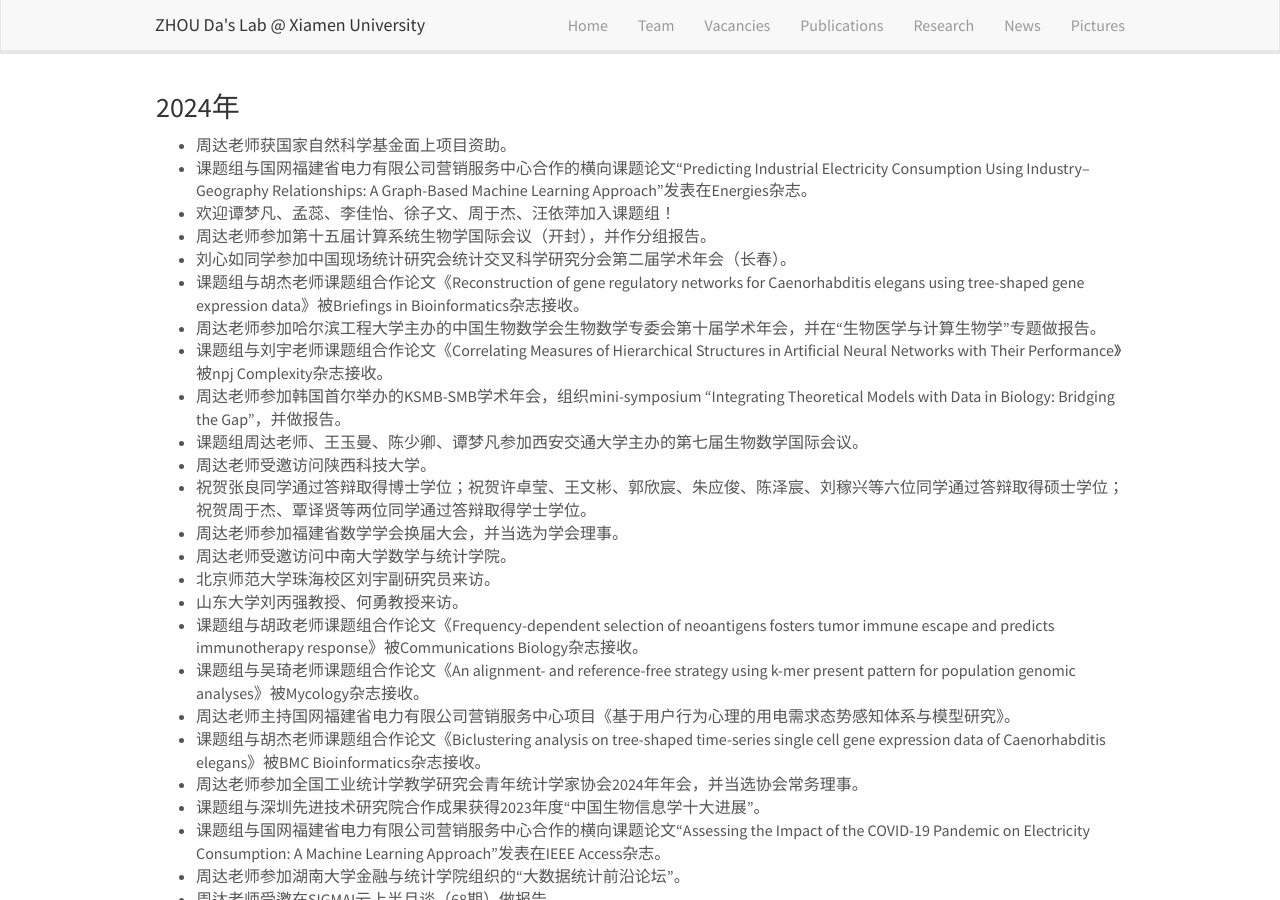
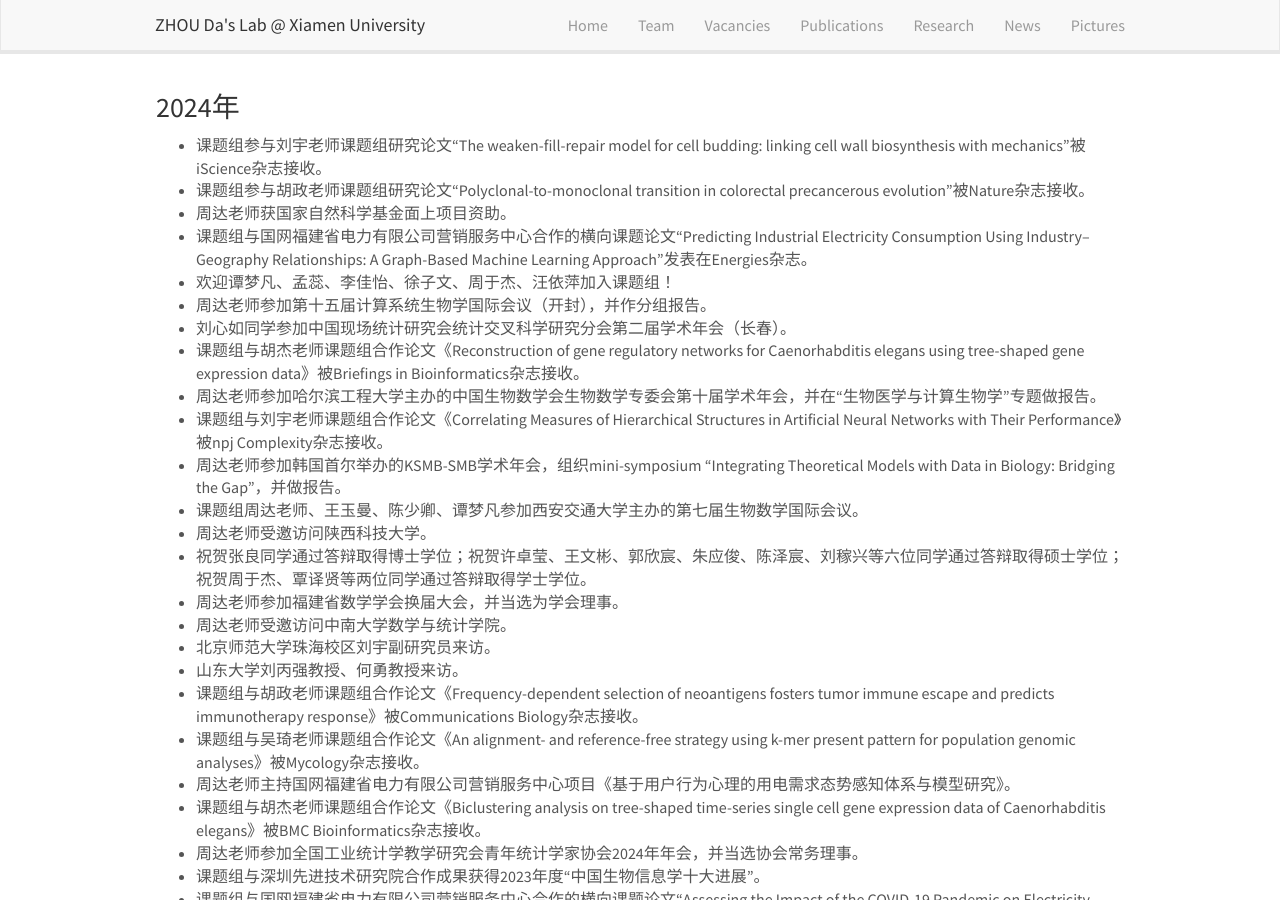
Before and after one commit to ZhouDaLab/zhoudalab.github.io, a Jekyll site: the page built from _pages/news.md, in a window 1280 px wide and 900 px high. Built offline with Jekyll 4.4.1, drawn with Linux system fonts in a browser that asks for light colours; nearby versions of some CDN libraries.

Commit message:
Update news.md

```diff
--- a/_pages/news.md
+++ b/_pages/news.md
@@ -7,6 +7,8 @@ permalink: /news/
 ---
 ### 2024年
 
+- 课题组参与刘宇老师课题组研究论文“The weaken-fill-repair model for cell budding: linking cell wall biosynthesis with mechanics”被iScience杂志接收。
+- 课题组参与胡政老师课题组研究论文“Polyclonal-to-monoclonal transition in colorectal precancerous evolution”被Nature杂志接收。
 - 周达老师获国家自然科学基金面上项目资助。
 - 课题组与国网福建省电力有限公司营销服务中心合作的横向课题论文“Predicting Industrial Electricity Consumption Using Industry–Geography Relationships: A Graph-Based Machine Learning Approach”发表在Energies杂志。
 - 欢迎谭梦凡、孟蕊、李佳怡、徐子文、周于杰、汪依萍加入课题组！
```
